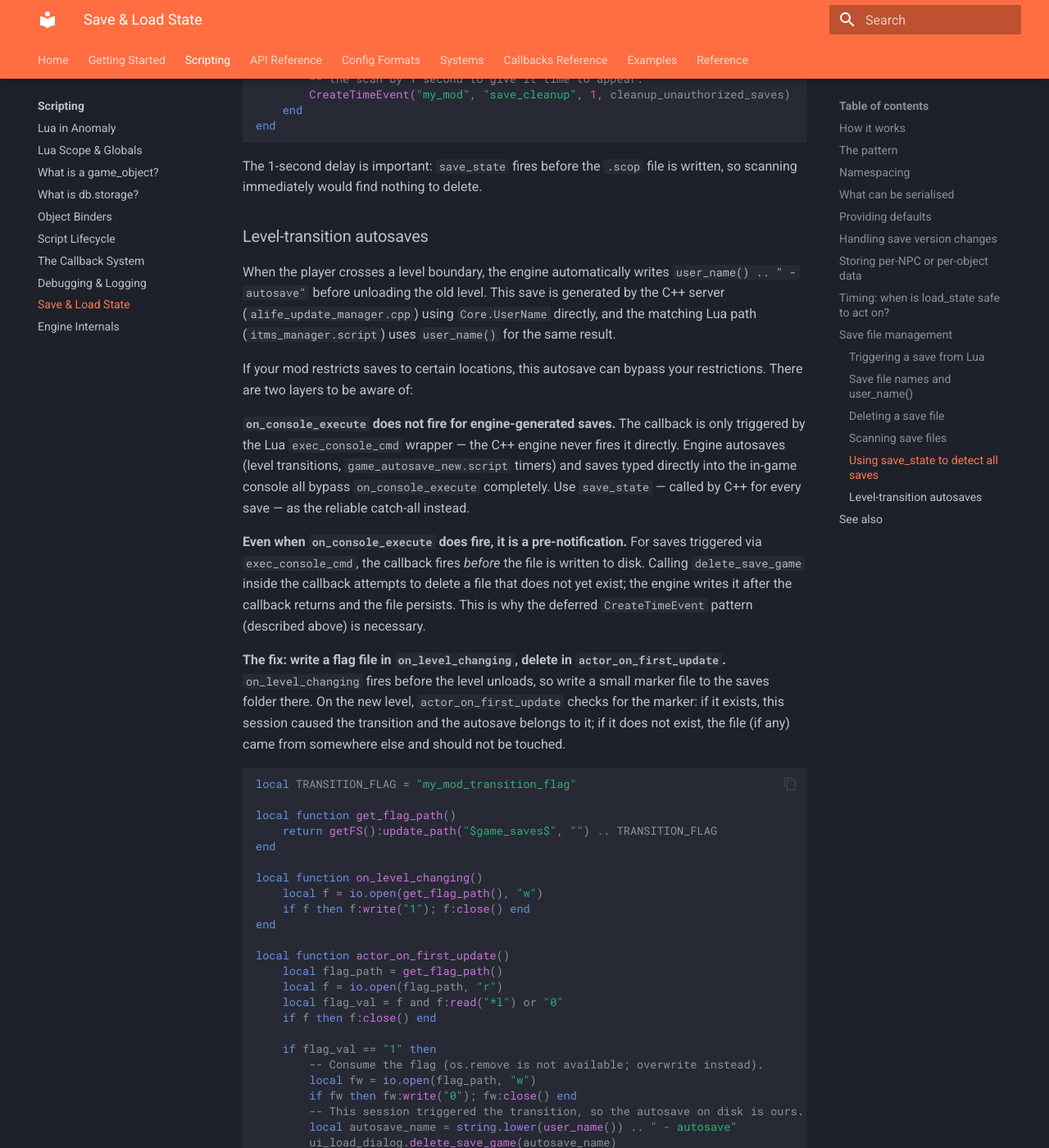
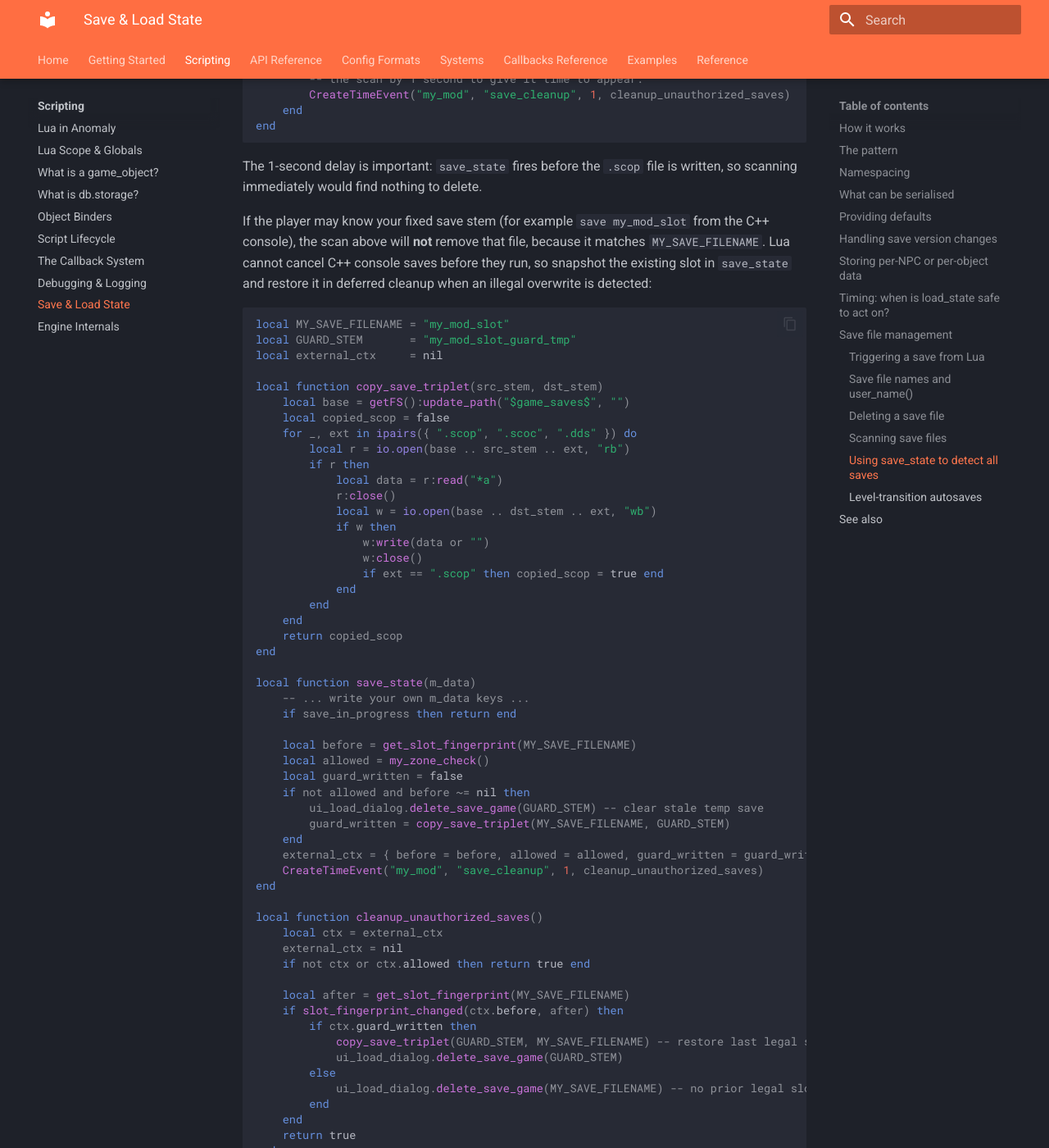
Before and after one commit to robE127/stalker-anomaly-modding-guide, an MkDocs documentation site: the page built from docs/scripting/save-load.md, in a window 1280 px wide and 1400 px high, scrolled down 6979 px. Shown: the whole window at 82% size. Built offline with MkDocs 1.6.1 and Material for MkDocs 9.7.7, drawn with Linux system fonts in a browser that asks for light colours.

Commit message:
docs: add guarded same-name save restoration example
- document a concrete save_state plus deferred-cleanup pattern that preserves the previous legal slot when C++ console saves overwrite the fixed filename
- clarify guard-stem restore behavior for unauthorized same-name saves

Co-Authored-By: Claude Sonnet 4.6 <noreply@anthropic.com>
Made-with: Cursor

````diff
--- a/docs/scripting/save-load.md
+++ b/docs/scripting/save-load.md
@@ -292,6 +292,65 @@ end
 
 The 1-second delay is important: `save_state` fires before the `.scop` file is written, so scanning immediately would find nothing to delete.
 
+If the player may know your fixed save stem (for example `save my_mod_slot` from the C++ console), the scan above will **not** remove that file, because it matches `MY_SAVE_FILENAME`. Lua cannot cancel C++ console saves before they run, so snapshot the existing slot in `save_state` and restore it in deferred cleanup when an illegal overwrite is detected:
+
+```lua
+local MY_SAVE_FILENAME = "my_mod_slot"
+local GUARD_STEM       = "my_mod_slot_guard_tmp"
+local external_ctx     = nil
+
+local function copy_save_triplet(src_stem, dst_stem)
+    local base = getFS():update_path("$game_saves$", "")
+    local copied_scop = false
+    for _, ext in ipairs({ ".scop", ".scoc", ".dds" }) do
+        local r = io.open(base .. src_stem .. ext, "rb")
+        if r then
+            local data = r:read("*a")
+            r:close()
+            local w = io.open(base .. dst_stem .. ext, "wb")
+            if w then
+                w:write(data or "")
+                w:close()
+                if ext == ".scop" then copied_scop = true end
+            end
+        end
+    end
+    return copied_scop
+end
+
+local function save_state(m_data)
+    -- ... write your own m_data keys ...
+    if save_in_progress then return end
+
+    local before = get_slot_fingerprint(MY_SAVE_FILENAME)
+    local allowed = my_zone_check()
+    local guard_written = false
+    if not allowed and before ~= nil then
+        ui_load_dialog.delete_save_game(GUARD_STEM) -- clear stale temp save
+        guard_written = copy_save_triplet(MY_SAVE_FILENAME, GUARD_STEM)
+    end
+    external_ctx = { before = before, allowed = allowed, guard_written = guard_written }
+    CreateTimeEvent("my_mod", "save_cleanup", 1, cleanup_unauthorized_saves)
+end
+
+local function cleanup_unauthorized_saves()
+    local ctx = external_ctx
+    external_ctx = nil
+    if not ctx or ctx.allowed then return true end
+
+    local after = get_slot_fingerprint(MY_SAVE_FILENAME)
+    if slot_fingerprint_changed(ctx.before, after) then
+        if ctx.guard_written then
+            copy_save_triplet(GUARD_STEM, MY_SAVE_FILENAME) -- restore last legal save
+            ui_load_dialog.delete_save_game(GUARD_STEM)
+        else
+            ui_load_dialog.delete_save_game(MY_SAVE_FILENAME) -- no prior legal slot
+        end
+    end
+    return true
+end
+```
+
 ### Level-transition autosaves
 
 When the player crosses a level boundary, the engine automatically writes `user_name() .. " - autosave"` before unloading the old level. This save is generated by the C++ server (`alife_update_manager.cpp`) using `Core.UserName` directly, and the matching Lua path (`itms_manager.script`) uses `user_name()` for the same result.
````
